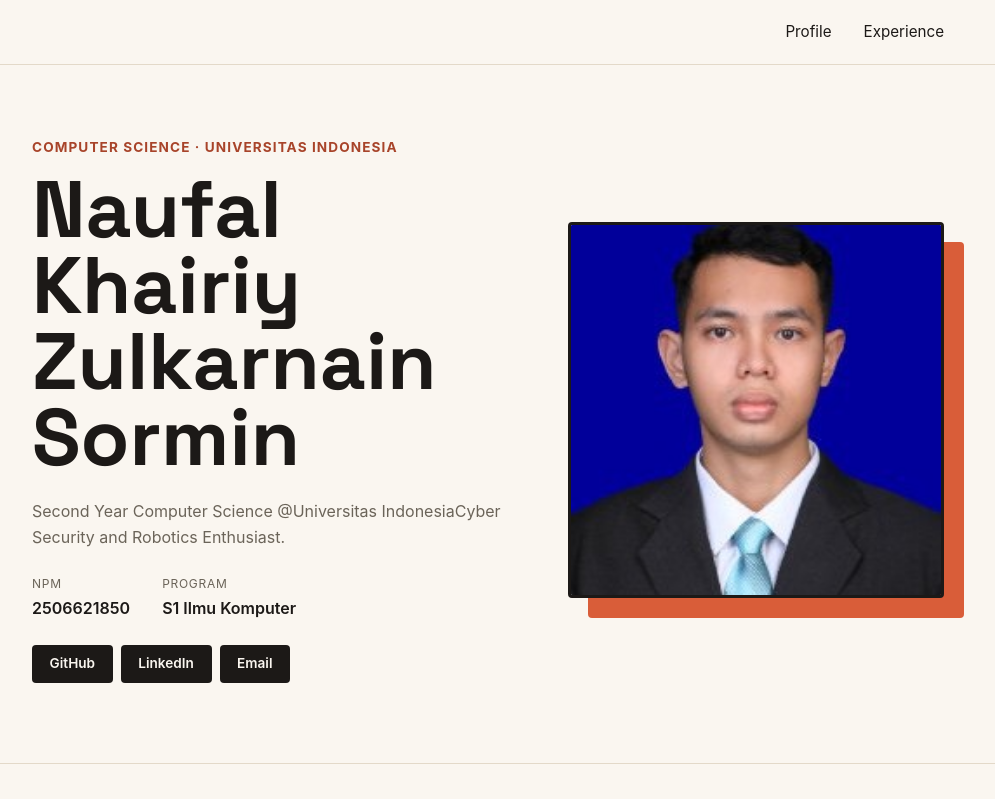
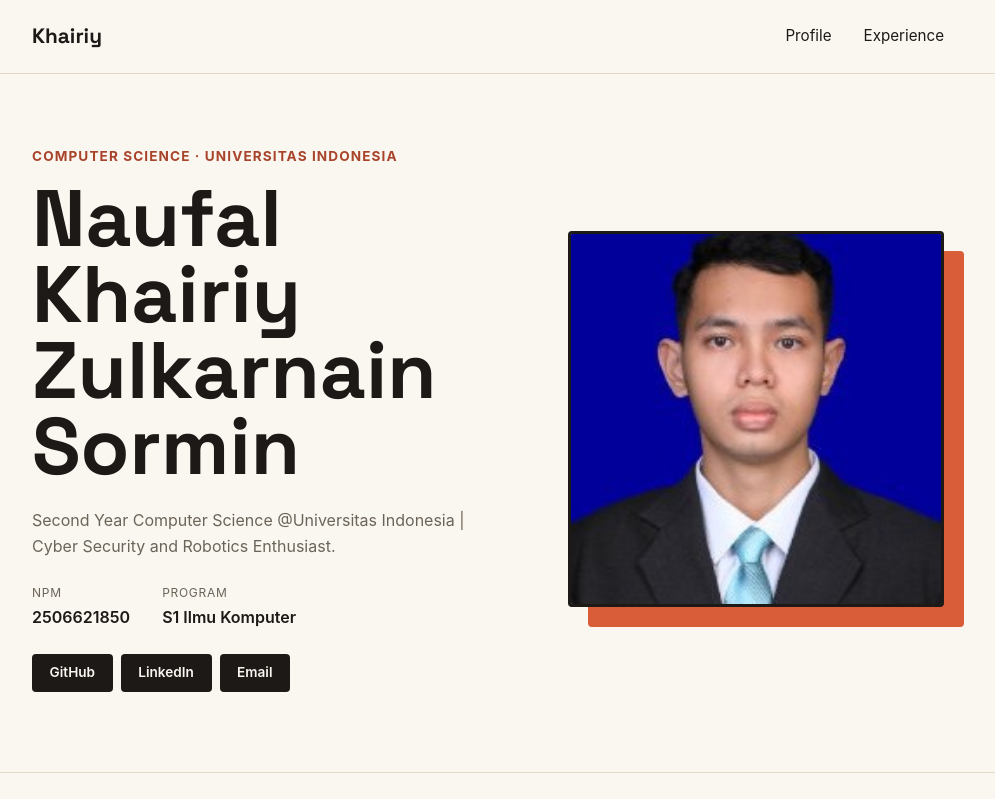
Before and after one commit to naufalkhairiy/myportofolio, a Django app: page / in a window 1280 px wide. Shown: the top 799 px of the page, without its empty margins (152-1147 px from the left). Run offline with Django 5.2, Linux system fonts and the light colour scheme.

Commit message:
fix: clean up portfolio context variables

```diff
--- a/main/views.py
+++ b/main/views.py
@@ -10,7 +10,7 @@ def show_main(request):
         "npm": "2506621850",
         "study_program": "S1 Ilmu Komputer",
         "bio": (
-            "Second Year Computer Science @Universitas Indonesia"
+            "Second Year Computer Science @Universitas Indonesia | "
             "Cyber Security and Robotics Enthusiast."
         ),
     }
@@ -19,7 +19,7 @@ def show_main(request):
 
 def show_experience(request):
     context = {
-        "name": "Khairiy",
+        "nickname": "Khairiy",
         "experience_list": Experience.objects.all(),
     }
     return render(request, "experience.html", context)
--- a/templates/experience.html
+++ b/templates/experience.html
@@ -12,7 +12,7 @@
 <body>
     <header class="site-header">
         <div class="container">
-            <a href="{% url 'main:show_main' %}" class="brand">{{ name }}</a>
+            <a href="{% url 'main:show_main' %}" class="brand">{{ nickname }}</a>
             <nav>
                 <a href="{% url 'main:show_main' %}">Profile</a>
                 <a href="{% url 'main:show_experience' %}">Experience</a>
--- a/templates/index.html
+++ b/templates/index.html
@@ -12,7 +12,7 @@
 <body>
     <header class="site-header">
         <div class="container">
-            <a href="{% url 'main:show_main' %}" class="brand">{{ name }}</a>
+            <a href="{% url 'main:show_main' %}" class="brand">{{ nickname }}</a>
             <nav>
                 <a href="{% url 'main:show_main' %}">Profile</a>
                 <a href="{% url 'main:show_experience' %}">Experience</a>
```
